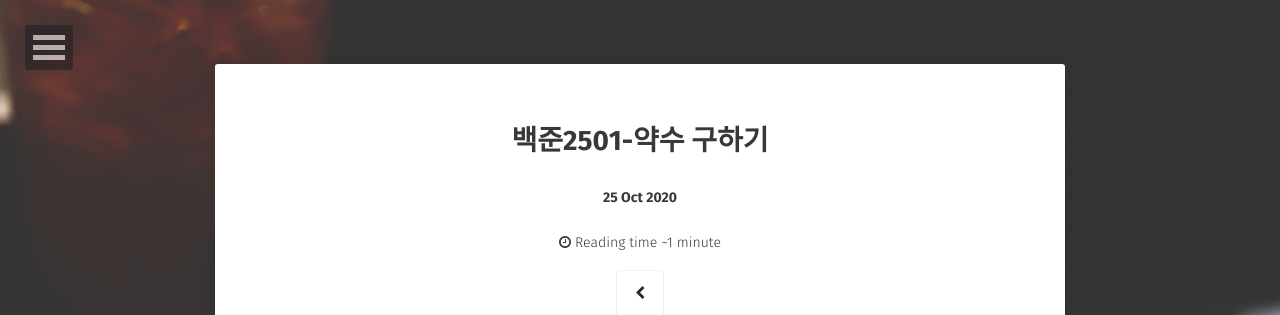
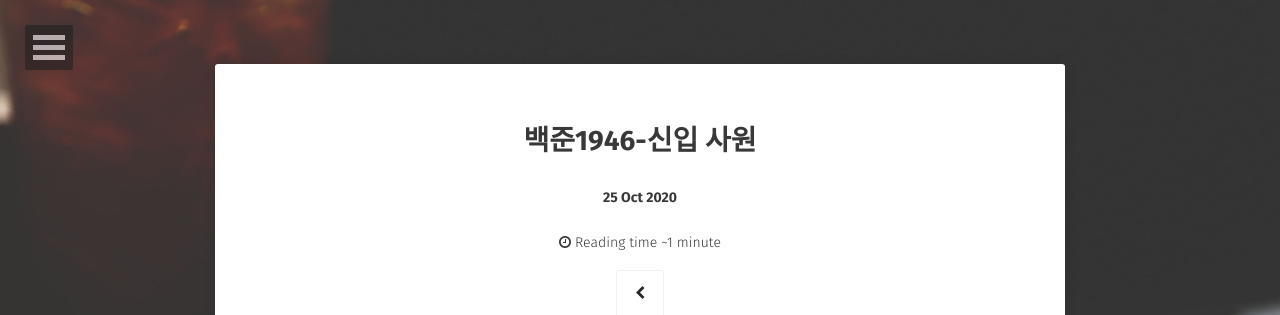
Before and after one commit to Psolmin/Psolmin.github.io, a Jekyll site: the page built from _posts/2020-10-25-백준1946-신입 사원.md, in a window 1280 px wide. Shown: the top 315 px of the page. Built offline with Jekyll 4.4.1, drawn with Linux system fonts in a browser that asks for light colours; some web fonts are replaced.

Commit message:
Update 2020-10-25-백준1946-신입 사원.md

```diff
--- a/_posts/2020-10-25-백준1946-신입 사원.md
+++ b/_posts/2020-10-25-백준1946-신입 사원.md
@@ -1,6 +1,6 @@
 ---
 layout: post
-title:  "백준2501-약수 구하기"
+title:  "백준1946-신입 사원"
 date:   2020-10-25
 excerpt: "algorithm python 그리디 정렬"
 algorithm: true
```
